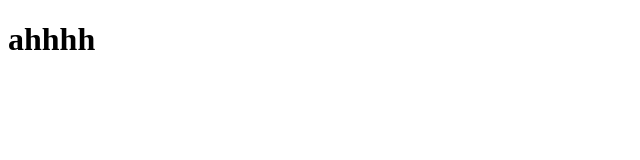
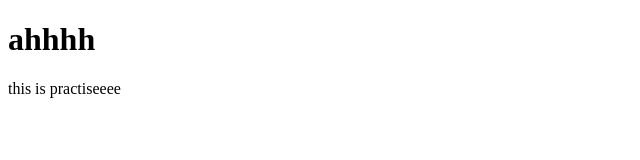
Before and after one commit to Tekk00/Practice, a plain HTML site: page index.html in a window 1280 px wide. Shown: the whole page, without its empty margins (0-640 px from the left). Drawn offline with Linux system fonts and the light colour scheme.

Commit message:
made an update

```diff
--- a/index.html
+++ b/index.html
@@ -8,5 +8,6 @@
 </head>
 <body>
     <h1> ahhhh</h1>
+    <p> this is practiseeee</p>
 </body>
 </html>
```
